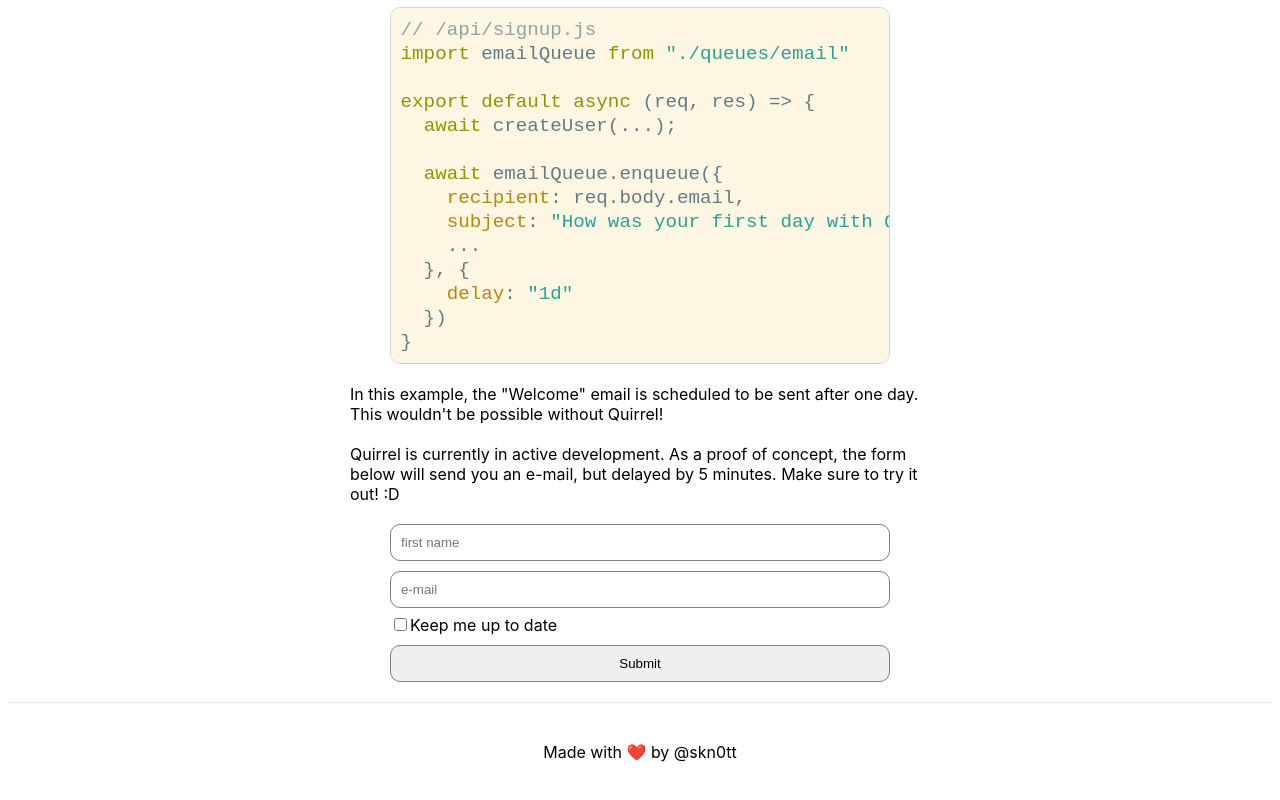
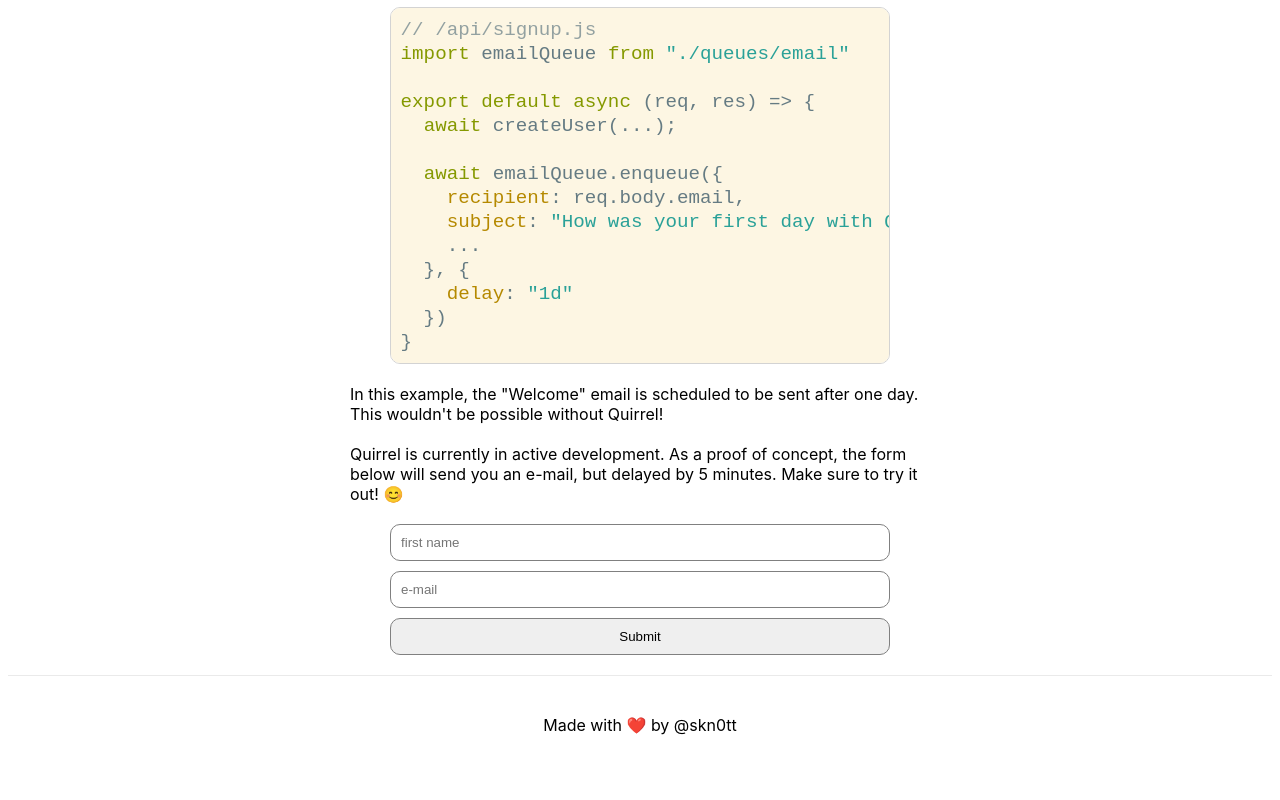
Before and after one commit to quirrel-dev/demo.quirrel.dev, a Next.js app: page / in a window 1280 px wide. Shown: the part 540-1340 px from the top of the page. After the commit the page ends 1315 px from the top, so only its background shows below. Built offline with nearby package versions, Linux system fonts and the light colour scheme.

Commit message:
Remove subscribe button

```diff
--- a/pages/api/queues/email.ts
+++ b/pages/api/queues/email.ts
@@ -6,13 +6,12 @@
 interface EmailEnvelope {
   name: string;
   recipient: string;
-  subscribe: boolean;
 }
 
 export default Queue<EmailEnvelope>("queues/email", async (envelope) => {
   await client.sendEmailWithTemplate(
     new postmark.TemplatedMessage(
-      "quirrel@quirrel.com",
+      "quirrel@quirrel.dev",
       "welcome",
       {
         name: envelope.name,
--- a/pages/api/submitForm.ts
+++ b/pages/api/submitForm.ts
@@ -2,16 +2,15 @@
 import emailQueue from "./queues/email";
 
 export default async function (req: NextApiRequest, res: NextApiResponse) {
-  const { name, recipient, subscribe } = req.body as { name: string; recipient: string, subscribe: boolean };
+  const { name, email } = req.body as { name: string; email: string };
 
   await emailQueue.enqueue(
     {
-      recipient,
-      name,
-      subscribe
+      recipient: email,
+      name
     },
     {
-      delay: 5 * 60 * 1000,
+      delay: 0.1 * 60 * 1000,
     }
   );
 
--- a/pages/index.js
+++ b/pages/index.js
@@ -74,14 +74,13 @@
           Quirrel is currently in active development.
 
           As a proof of concept, the form below will send you an e-mail, but delayed by 5 minutes.
-          Make sure to try it out! :D
+          Make sure to try it out! 😊
 
           <form className={styles.form} onSubmit={async evt => {
             evt.preventDefault();
             const formData = new FormData(evt.target);
             const name = formData.get("name");
             const email = formData.get("email");
-            const subscribe = Boolean(formData.get("subscribe"));
 
             evt.target.reset();
 
@@ -92,8 +91,7 @@
               },
               body: JSON.stringify({
                 name,
-                email,
-                subscribe
+                email
               })
             })
 
@@ -101,11 +99,6 @@
           }}>
             <input name="name" placeholder="first name" required autoComplete="given-name" />
             <input name="email" placeholder="e-mail" type="email" required autoComplete="email" />
-
-            <span>
-            <input type="checkbox" name="subscribe" />
-            <label htmlFor="subscribe">Keep me up to date</label>
-            </span>
 
             <button type="submit">Submit</button>
           </form>
--- a/styles/Home.module.css
+++ b/styles/Home.module.css
@@ -89,8 +89,3 @@
   color: white;
   transition: ease-in-out 0.2s;
 }
-
-.form input[type="checkbox"] {
-  display: inline;
-  width: unset;
-}
```
